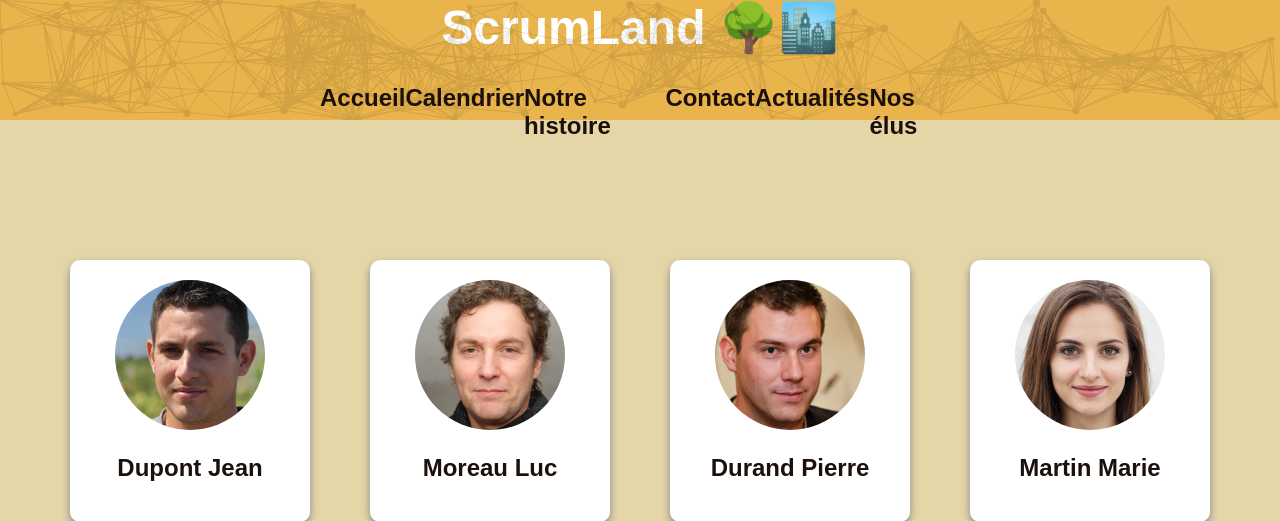
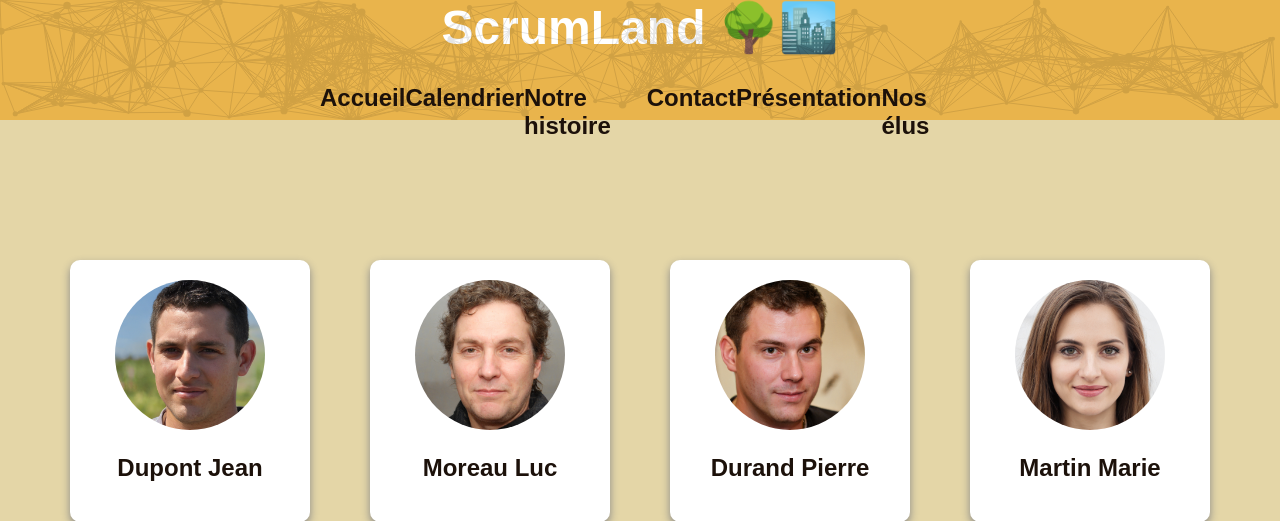
Before and after one commit to AustinRoverMini30/ScrumLand, a PHP site: page /elus.php in a window 1280 px wide. Shown: the top 521 px of the page. Run offline with PHP 8.4, Linux system fonts and the light colour scheme; data comes from the database, SQL or seed files in the repository.

Commit message:
Renomage et changement navbar

```diff
--- a/Assets/CSS/NavBar.php
+++ b/Assets/CSS/NavBar.php
@@ -9,11 +9,11 @@
     <canvas id="canvas"></canvas>
     <h1>ScrumLand 🌳🏙️</h1>
     <nav id="navbar">
-            <a href="presentation.php">Accueil</a>
+            <a href="accueil.php">Accueil</a>
             <a href="calendrier.php">Calendrier</a>
             <a href="histoire.php">Notre histoire</a>
             <a href="contact.php">Contact</a>
-            <a href="actualites.php">Actualités</a>
+            <a href="presentation.php">Présentation</a>
             <a href="elus.php">Nos élus</a>
     </nav>
 </div>
--- a/Assets/CSS/listeElu.css
+++ b/Assets/CSS/listeElu.css
@@ -57,6 +57,12 @@ nav ul li a {
     padding: 20px;
     text-align: center;
     width: 200px;
+    transition: all 0.3s ease;
+}
+
+.elu:hover{
+    transform: scale(1.1);
+    transition: all 0.3s ease;
 }
 
 .elu img {
```
Also changed, not shown: accueil.php (renamed from acceuil.php).
